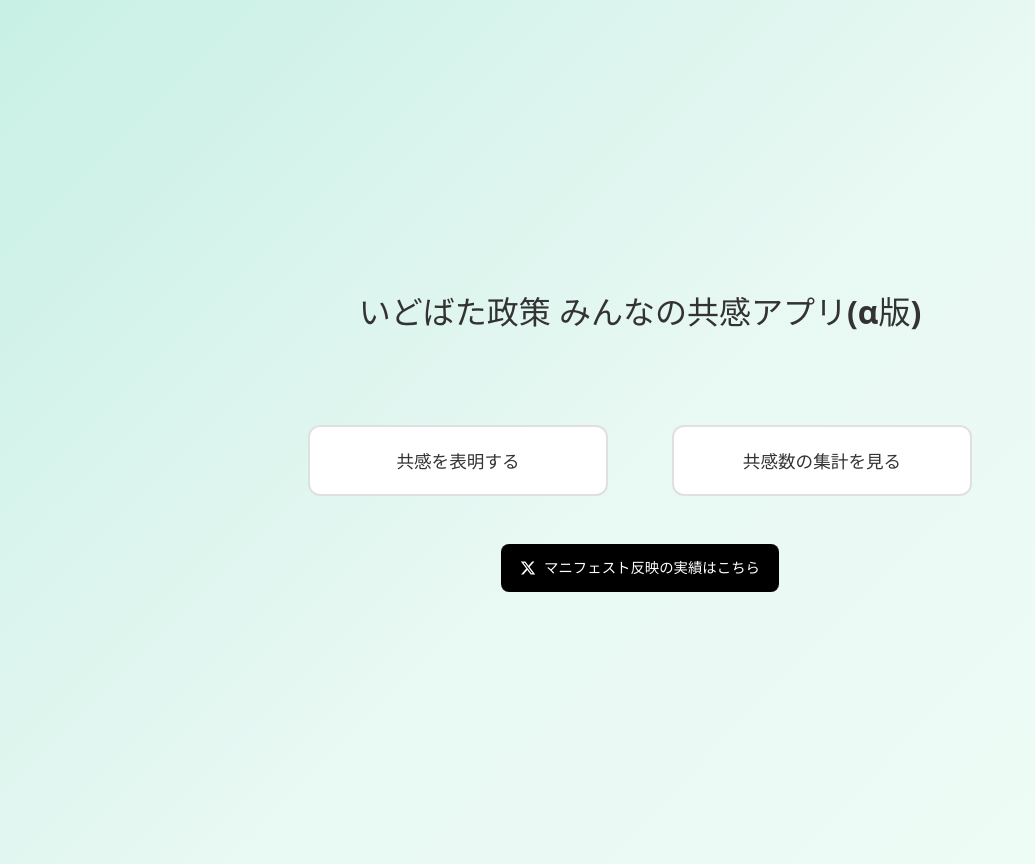
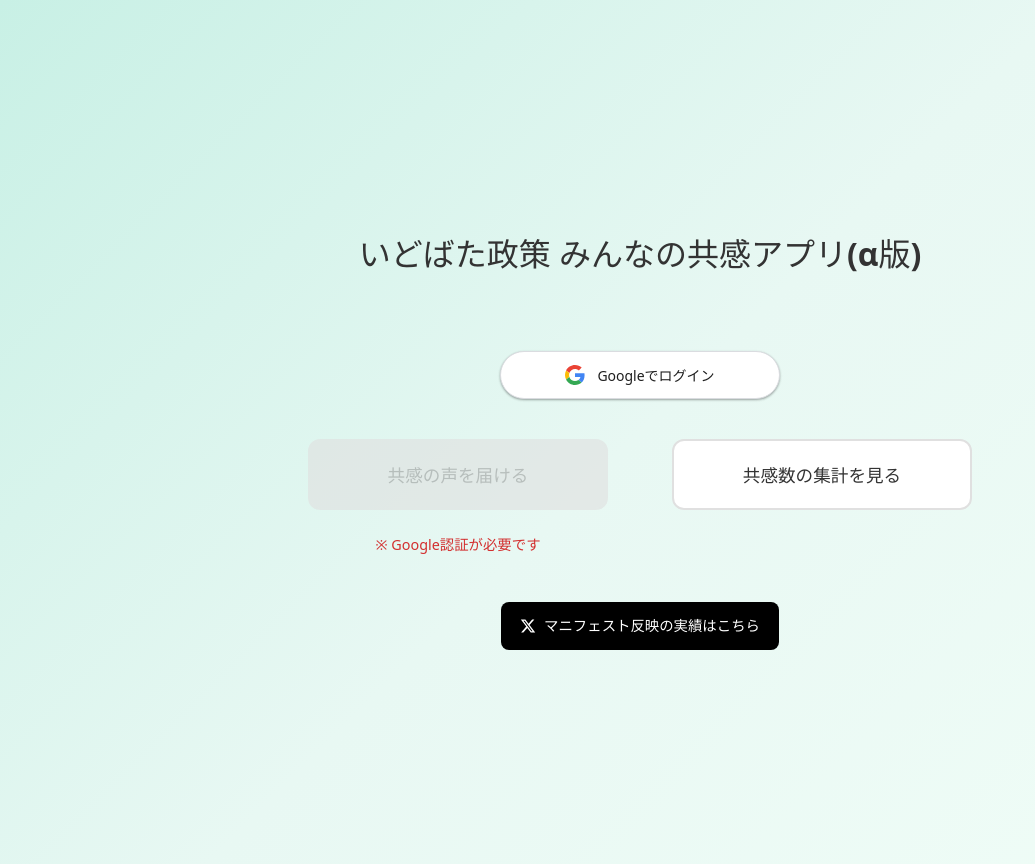
Before and after one commit to hideakikondo/mintgreen, a React (Vite) app: page / in a window 1280 px wide. Shown: the whole page, without its empty margins (0-1035 px from the left). Built offline with nearby package versions, Linux system fonts and the light colour scheme; no server answers; the database is empty.

Commit message:
fix login button

```diff
--- a/src/app/issue-vote/page.tsx
+++ b/src/app/issue-vote/page.tsx
@@ -492,7 +492,7 @@ export default function IssueVotePageComponent() {
                         textAlign: "center",
                     }}
                 >
-                    わたしの共感リスト
+                    共感の声を届ける
                 </h1>
 
                 <div style={{ textAlign: "center", marginBottom: "1.5rem" }}>
--- a/src/app/view.tsx
+++ b/src/app/view.tsx
@@ -139,6 +139,108 @@ function View() {
                     <IssueRanking />
                 </div>
 
+                {!isAuthenticated && (
+                    <div
+                        style={{
+                            display: "flex",
+                            justifyContent: "center",
+                            marginBottom: "1.5rem",
+                        }}
+                    >
+                        <button
+                            style={{
+                                width: "280px",
+                                height: "48px",
+                                padding: "0",
+                                backgroundColor: "#ffffff",
+                                color: "#1f1f1f",
+                                border: "1px solid #dadce0",
+                                borderRadius: "24px",
+                                fontSize: "14px",
+                                fontWeight: "500",
+                                cursor: loggingIn ? "not-allowed" : "pointer",
+                                display: "flex",
+                                alignItems: "center",
+                                justifyContent: "center",
+                                gap: "12px",
+                                transition: "all 0.2s ease",
+                                boxShadow:
+                                    "0 1px 3px rgba(0,0,0,0.12), 0 1px 2px rgba(0,0,0,0.24)",
+                                position: "relative",
+                                overflow: "hidden",
+                            }}
+                            onClick={() => signInWithGoogle()}
+                            disabled={loggingIn}
+                            onMouseEnter={(e) => {
+                                if (!loggingIn) {
+                                    (
+                                        e.target as HTMLElement
+                                    ).style.backgroundColor = "#f8f9fa";
+                                    (e.target as HTMLElement).style.boxShadow =
+                                        "0 2px 8px rgba(0,0,0,0.15), 0 1px 4px rgba(0,0,0,0.3)";
+                                }
+                            }}
+                            onMouseLeave={(e) => {
+                                if (!loggingIn) {
+                                    (
+                                        e.target as HTMLElement
+                                    ).style.backgroundColor = "#ffffff";
+                                    (e.target as HTMLElement).style.boxShadow =
+                                        "0 1px 3px rgba(0,0,0,0.12), 0 1px 2px rgba(0,0,0,0.24)";
+                                }
+                            }}
+                        >
+                            <div
+                                style={{
+                                    width: "20px",
+                                    height: "20px",
+                                    display: "flex",
+                                    alignItems: "center",
+                                    justifyContent: "center",
+                                }}
+                            >
+                                <svg
+                                    version="1.1"
+                                    xmlns="http://www.w3.org/2000/svg"
+                                    viewBox="0 0 48 48"
+                                    style={{
+                                        display: "block",
+                                        width: "20px",
+                                        height: "20px",
+                                    }}
+                                >
+                                    <path
+                                        fill="#EA4335"
+                                        d="M24 9.5c3.54 0 6.71 1.22 9.21 3.6l6.85-6.85C35.9 2.38 30.47 0 24 0 14.62 0 6.51 5.38 2.56 13.22l7.98 6.19C12.43 13.72 17.74 9.5 24 9.5z"
+                                    ></path>
+                                    <path
+                                        fill="#4285F4"
+                                        d="M46.98 24.55c0-1.57-.15-3.09-.38-4.55H24v9.02h12.94c-.58 2.96-2.26 5.48-4.78 7.18l7.73 6c4.51-4.18 7.09-10.36 7.09-17.65z"
+                                    ></path>
+                                    <path
+                                        fill="#FBBC05"
+                                        d="M10.53 28.59c-.48-1.45-.76-2.99-.76-4.59s.27-3.14.76-4.59l-7.98-6.19C.92 16.46 0 20.12 0 24c0 3.88.92 7.54 2.56 10.78l7.97-6.19z"
+                                    ></path>
+                                    <path
+                                        fill="#34A853"
+                                        d="M24 48c6.48 0 11.93-2.13 15.89-5.81l-7.73-6c-2.15 1.45-4.92 2.3-8.16 2.3-6.26 0-11.57-4.22-13.47-9.91l-7.98 6.19C6.51 42.62 14.62 48 24 48z"
+                                    ></path>
+                                    <path fill="none" d="M0 0h48v48H0z"></path>
+                                </svg>
+                            </div>
+                            <span
+                                style={{
+                                    fontSize: "14px",
+                                    fontWeight: "500",
+                                    color: "#1f1f1f",
+                                }}
+                            >
+                                Googleでログイン
+                            </span>
+                        </button>
+                    </div>
+                )}
+
                 {isAuthenticated && voter && (
                     <div
                         style={{
@@ -244,27 +346,42 @@ function View() {
                     style={{
                         display: "flex",
                         flexDirection: "row",
-                        alignItems: "center",
+                        alignItems: "flex-start",
                         justifyContent: "center",
                         gap: "2rem",
                         width: "100%",
                         maxWidth: "800px",
                         margin: "0 auto",
                         flexWrap: "wrap",
+                        marginTop: "1rem",
+                    }}
+                >
+                    <div
+                        style={{
+                            display: "flex",
+                            flexDirection: "column",
+                            alignItems: "center",
                         }}
                     >
                         <button
                             style={{
                                 ...buttonStyle,
-                            backgroundColor: loggingIn
+                                backgroundColor: !isAuthenticated
+                                    ? "#e0e0e0"
+                                    : loggingIn
                                       ? "#ccc"
                                       : buttonStyle.backgroundColor,
-                            cursor: loggingIn ? "not-allowed" : "pointer",
+                                color: !isAuthenticated ? "#999" : "#333",
+                                cursor:
+                                    !isAuthenticated || loggingIn
+                                        ? "not-allowed"
+                                        : "pointer",
+                                opacity: !isAuthenticated ? 0.6 : 1,
                             }}
                             onClick={handleEvaluateClick}
-                        disabled={loggingIn}
+                            disabled={!isAuthenticated || loggingIn}
                             onMouseEnter={(e) => {
-                            if (!loggingIn) {
+                                if (isAuthenticated && !loggingIn) {
                                     Object.assign(
                                         (e.target as HTMLElement).style,
                                         buttonHoverStyle,
@@ -272,7 +389,7 @@ function View() {
                                 }
                             }}
                             onMouseLeave={(e) => {
-                            if (!loggingIn) {
+                                if (isAuthenticated && !loggingIn) {
                                     Object.assign(
                                         (e.target as HTMLElement).style,
                                         buttonStyle,
@@ -280,8 +397,22 @@ function View() {
                                 }
                             }}
                         >
-                        {loggingIn ? "認証中..." : "共感を表明する"}
+                            {loggingIn ? "認証中..." : "共感の声を届ける"}
                         </button>
+                        {!isAuthenticated && (
+                            <p
+                                style={{
+                                    fontSize: "0.9em",
+                                    color: "#d32f2f",
+                                    marginTop: "0.5rem",
+                                    textAlign: "center",
+                                    fontWeight: "500",
+                                }}
+                            >
+                                ※ Google認証が必要です
+                            </p>
+                        )}
+                    </div>
 
                     <button
                         style={buttonStyle}
```
Also changed, not shown: 2 other files (tests, documents, lock files or other folders). Lines whose indentation alone changed are shown as unchanged.
